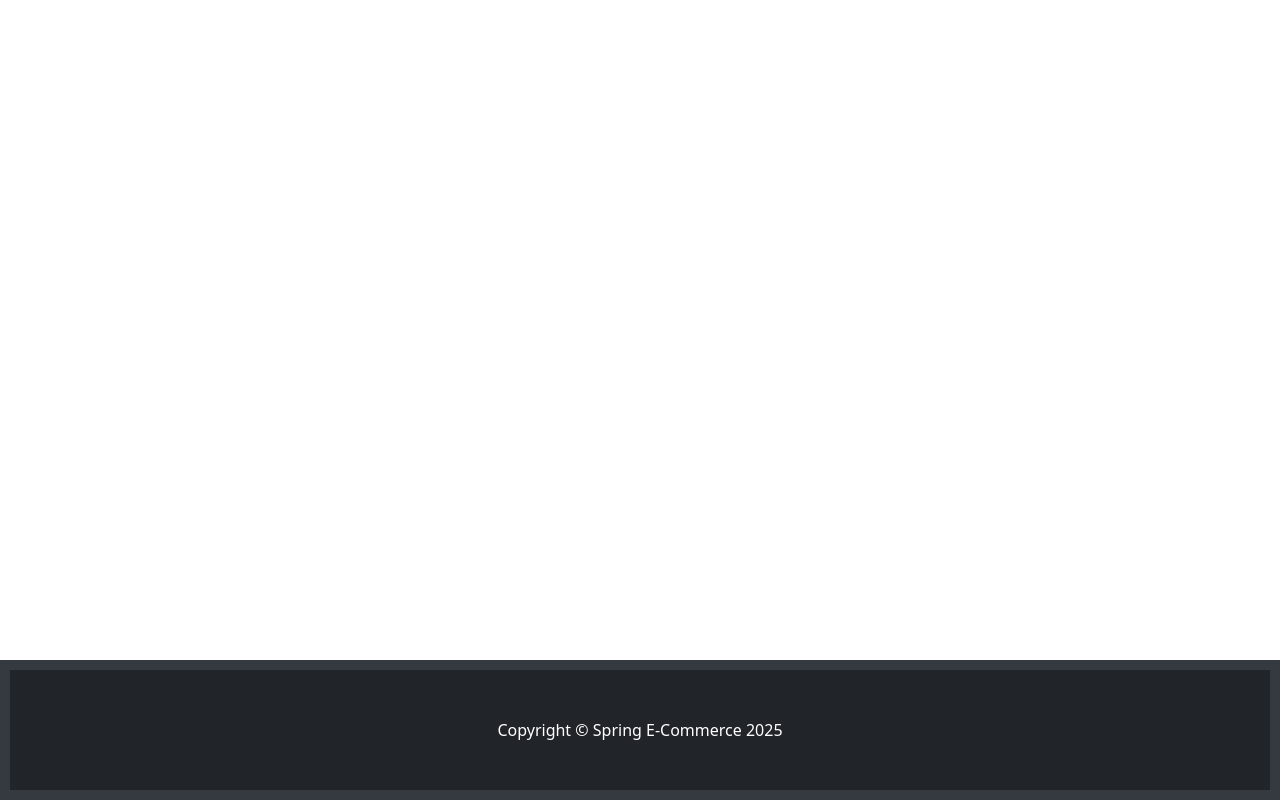
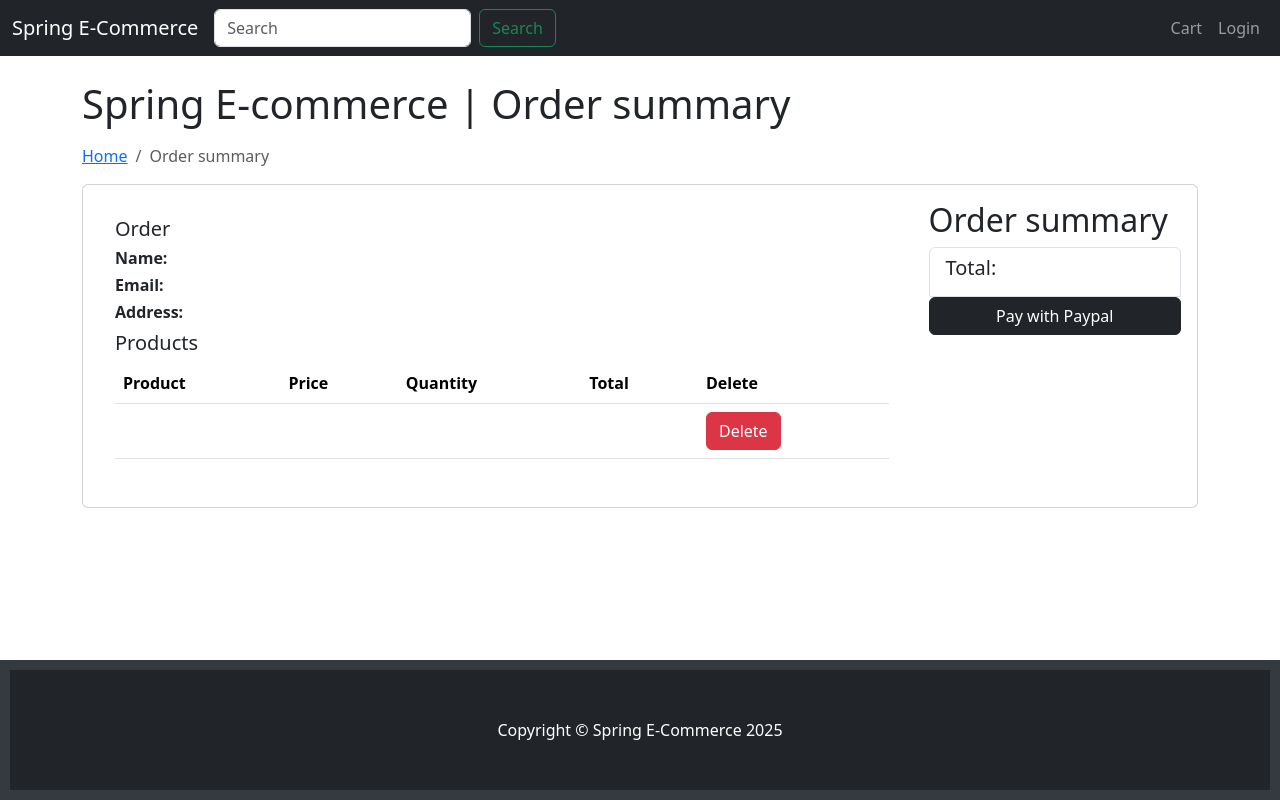
Before and after one commit to PagarciaSima/E-commerce-Angular-01-25-, an Angular app: page /cart/summary in a window 1280 px wide. Before the commit this address led to /. Built offline with nearby package versions, Linux system fonts and the light colour scheme.

Commit message:
Order detail component

```diff
--- a/src/app/app-routing.module.ts
+++ b/src/app/app-routing.module.ts
@@ -7,6 +7,7 @@ import { ProductAddComponent } from './components/product-add/product-add.compon
 import { CateogryListComponent } from './components/cateogry-list/cateogry-list.component';
 import { CategoryAddComponent } from './components/category-add/category-add.component';
 import { DetailProductComponent } from './components/cart/detail-product/detail-product.component';
+import { SumaryOrderComponent } from './components/orders/sumary-order/sumary-order.component';
 
 const routes: Routes = [
   { path: '', component: HomeComponent },
@@ -19,6 +20,7 @@ const routes: Routes = [
   { path: 'admin/category/update/:id', component: CategoryAddComponent },
 
   { path: 'cart/detailproduct/:id', component: DetailProductComponent },
+  { path: 'cart/summary', component: SumaryOrderComponent },
 
 
 
--- a/src/app/app.module.ts
+++ b/src/app/app.module.ts
@@ -16,6 +16,7 @@ import { CategoryAddComponent } from './components/category-add/category-add.com
 import { DetailProductComponent } from './components/cart/detail-product/detail-product.component';
 import { HeaderUserComponent } from './components/header-user/header-user.component';
 import { BrowserAnimationsModule } from '@angular/platform-browser/animations';
+import { SumaryOrderComponent } from './components/orders/sumary-order/sumary-order.component';
 
 
 @NgModule({
@@ -29,7 +30,8 @@ import { BrowserAnimationsModule } from '@angular/platform-browser/animations';
     FooterComponent,
     CategoryAddComponent,
     DetailProductComponent,
-    HeaderUserComponent
+    HeaderUserComponent,
+    SumaryOrderComponent
   ],
   imports: [
     BrowserModule,
--- a/src/app/components/header-user/header-user.component.html
+++ b/src/app/components/header-user/header-user.component.html
@@ -17,7 +17,7 @@
           </li>
         </ul>
         <ul class="navbar-nav ms-auto">
-          <li class="nav-item"><a class="nav-link" href="carrito.html">Carrito</a></li>
+          <li class="nav-item"><a class="nav-link" routerLink="/cart/summary">Cart</a></li>
           <li class="nav-item"><a class="nav-link" href="login.html">Login</a></li>
         </ul>
       </div>
--- /dev/null
+++ b/src/app/components/orders/sumary-order/sumary-order.component.html
@@ -0,0 +1,71 @@
+<!-- Header User-->
+<app-header-user></app-header-user>
+
+<!-- Page Content -->
+<div class="container">
+
+  <!-- Page Heading/Breadcrumbs -->
+  <h1 class="mt-4 mb-3">
+    Spring E-commerce | Order summary
+  </h1>
+
+  <ol class="breadcrumb">
+    <li class="breadcrumb-item"><a [routerLink]="['/']">Home</a></li>
+    <li class="breadcrumb-item active">Order summary</li>
+  </ol>
+
+  <!-- Blog Post -->
+  <div class="card mb-4">
+    <div class="card-body">
+      <div class="row">
+        <div class="col-lg-9">
+          <div class="card-body">
+            <h5 class="card-title">
+              Order
+            </h5>
+            <h6><strong> Name: </strong> </h6>
+            <h6><strong>Email: </strong>  </h6>
+            <h6><strong> Address: </strong></h6>
+
+            <h5 class="card-title">
+              Products
+            </h5>
+              <table class="table">
+                <thead>
+                  <tr>
+                    <th scope="col">Product</th>
+                    <th scope="col">Price</th>
+                    <th scope="col">Quantity</th>
+                    <th scope="col">Total</th>
+                    <th>Delete</th>
+                  </tr>
+                </thead>
+                <tbody>
+                  <tr>
+                    <td></td>
+                    <td></td>
+                    <td></td>
+                    <td></td>
+                    <td><button class="btn btn-danger">Delete</button> </td>
+                  </tr>
+                </tbody>
+              </table>
+          </div>
+        </div>
+
+
+        <div class="col-lg-3">
+          <h2 class="card-title">Order summary</h2>
+
+          <ul class="list-group">
+            <li class="list-group-item">
+              <h5> Total: </h5>
+            </li>
+            <a class="btn btn-dark">Pay with Paypal</a>
+          </ul>
+        </div>
+      </div>
+    </div>
+  </div>
+</div>
+<!-- /.container -->
```
Also changed, not shown: src/app/components/orders/sumary-order/sumary-order.component.ts (added, +10 -0 lines), src/app/components/orders/sumary-order/sumary-order.component.css (added), 1 other file (tests, documents, lock files or other folders).
